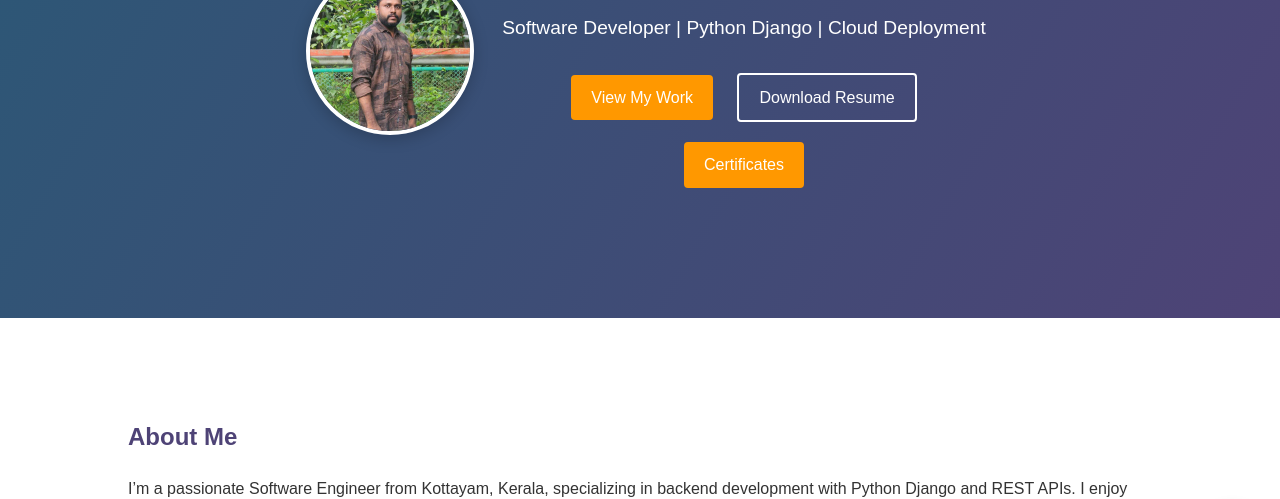
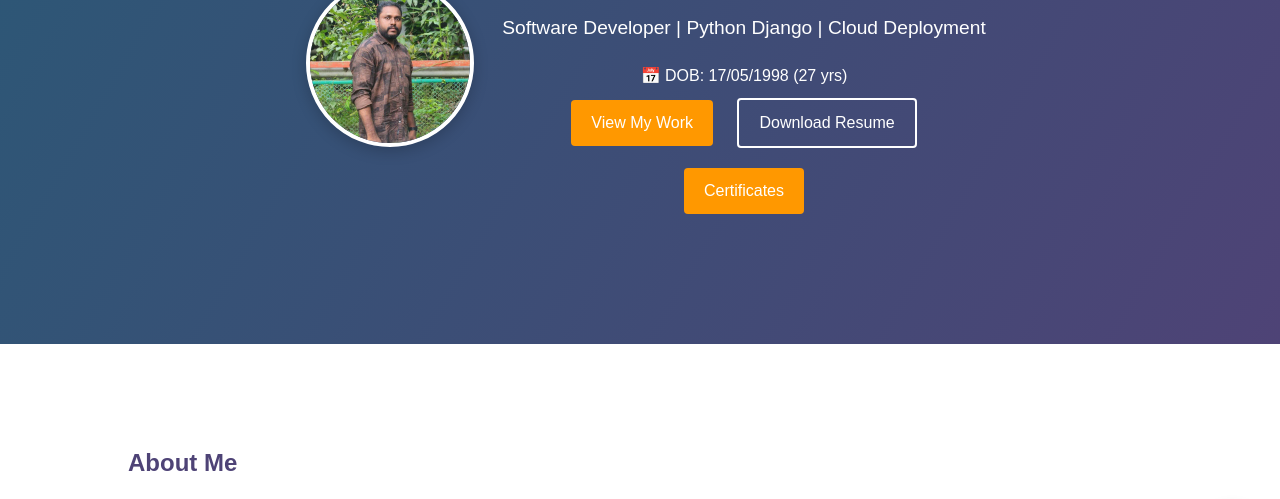
Before and after one commit to AKHILCHELAMATTAM/akhil-portfolio, a plain HTML site: page index.html in a window 1280 px wide. Shown: the part 217-716 px from the top of the page. Drawn offline with Linux system fonts and the light colour scheme.

Commit message:
Initial commit: portfolio with DOB section

```diff
--- a/index.html
+++ b/index.html
@@ -15,6 +15,13 @@
     <div class="hero-text">
       <h1>👨‍💻 Akhil Raj</h1>
       <p>Software Developer | Python Django | Cloud Deployment</p>
+
+      <!-- Personal details with dynamic age -->
+      <div class="hero-details">
+        📅 DOB: <time datetime="1998-05-17">17/05/1998</time>
+        (<span id="age"></span> yrs)
+      </div>
+
       <div class="buttons">
         <a href="#projects" class="btn">View My Work</a>
         <a href="assets/AkhilRaj_Resume.pdf" target="_blank" class="btn outline">Download Resume</a>
@@ -23,6 +30,18 @@
     </div>
   </div>
 </header>
+
+<script>
+  document.addEventListener('DOMContentLoaded', () => {
+    const dob = new Date('1998-05-17'); // YYYY-MM-DD for accuracy
+    const today = new Date();
+    let age = today.getFullYear() - dob.getFullYear();
+    const m = today.getMonth() - dob.getMonth();
+    if (m < 0 || (m === 0 && today.getDate() < dob.getDate())) age--;
+    const el = document.getElementById('age');
+    if (el) el.textContent = age;
+  });
+</script>
 
   <!-- About Section -->
   <section id="about">
```
